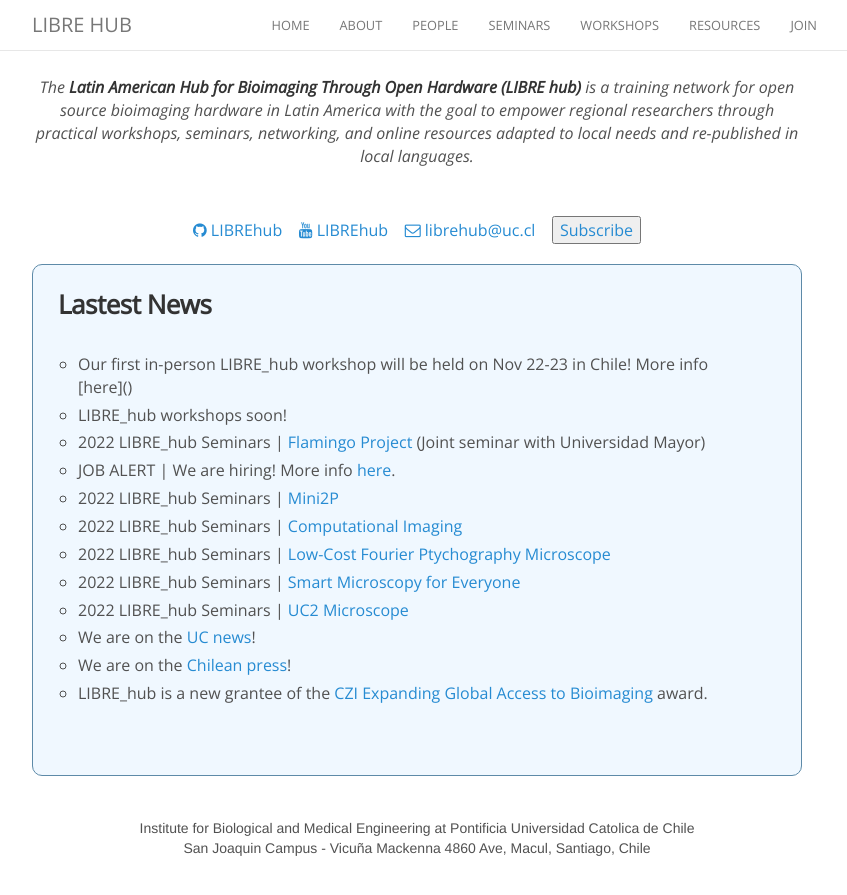
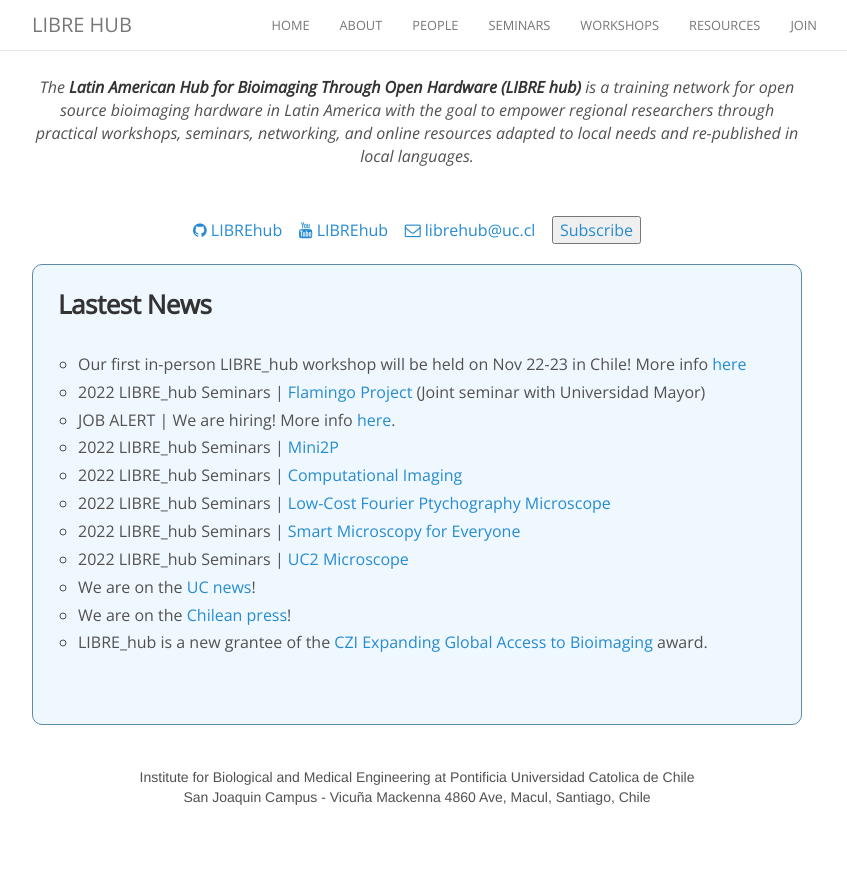
Before and after one commit to LIBREhub/LIBREhub.github.io, a Jekyll site: the page built from index.html, in a window 1280 px wide and 900 px high, scrolled down 503 px. Shown: the top 895 px of the window, without its empty margins (223-1070 px from the left). Built offline with Jekyll 4.4.1, drawn with Linux system fonts in a browser that asks for light colours; nearby versions of some CDN libraries; comment, search, counter and statistics services are not loaded; after the commit the page ends 1352 px from its top, so only the background shows below that.

Commit message:
Update news.yml

```diff
--- a/_data/news.yml
+++ b/_data/news.yml
@@ -1,8 +1,5 @@
 - date: 2022-10-26
-  details: Our first in-person LIBRE_hub workshop will be held on Nov 22-23 in Chile! More info [here]()
-
-- date: 2022-09-26
-  details: LIBRE_hub workshops soon!
+  details: Our first in-person LIBRE_hub workshop will be held on Nov 22-23 in Chile! More info <a href="https://librehub.github.io/2022/10/26/openflexure-ws.html" target="_blank">here</a>
 
 - date: 2022-09-26
   details: 2022 LIBRE_hub Seminars | <a href="https://huiskenlab.com/flamingo/" target="_blank">Flamingo Project</a> (Joint seminar with Universidad Mayor)
```
